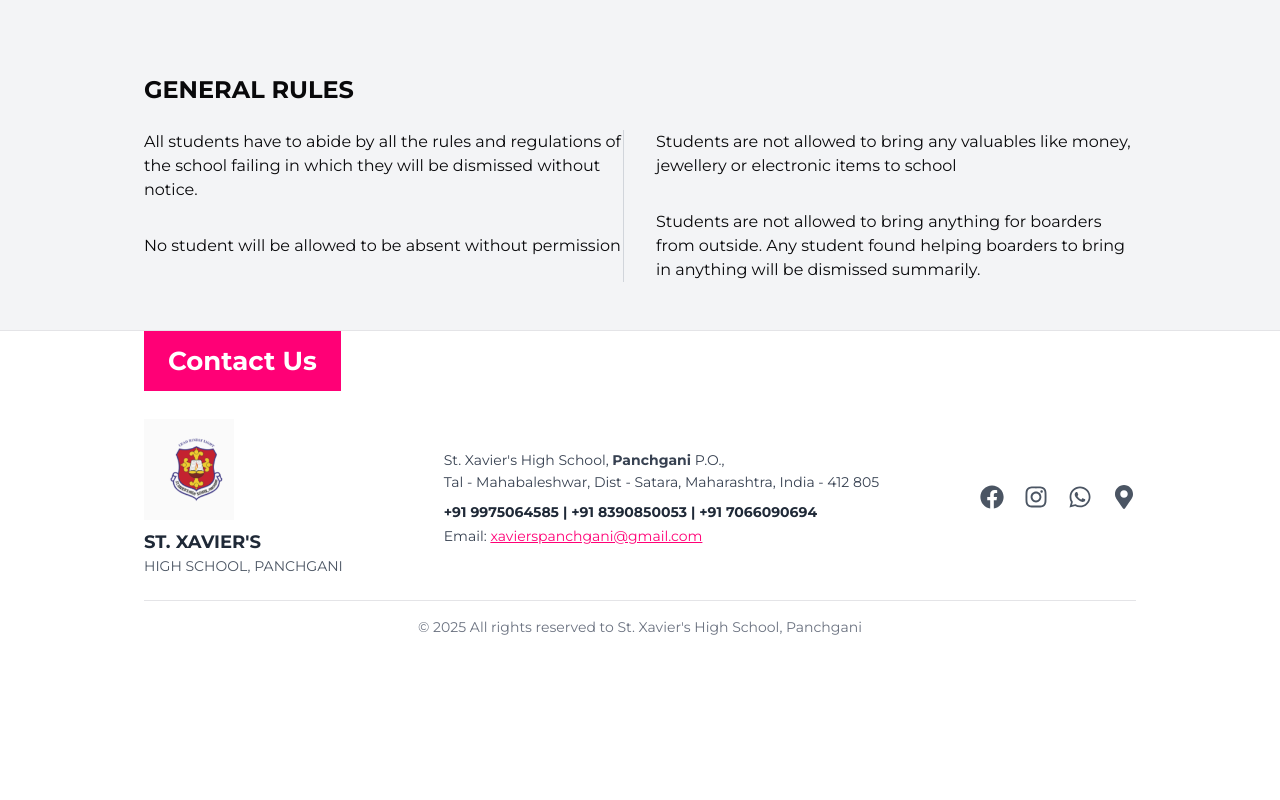
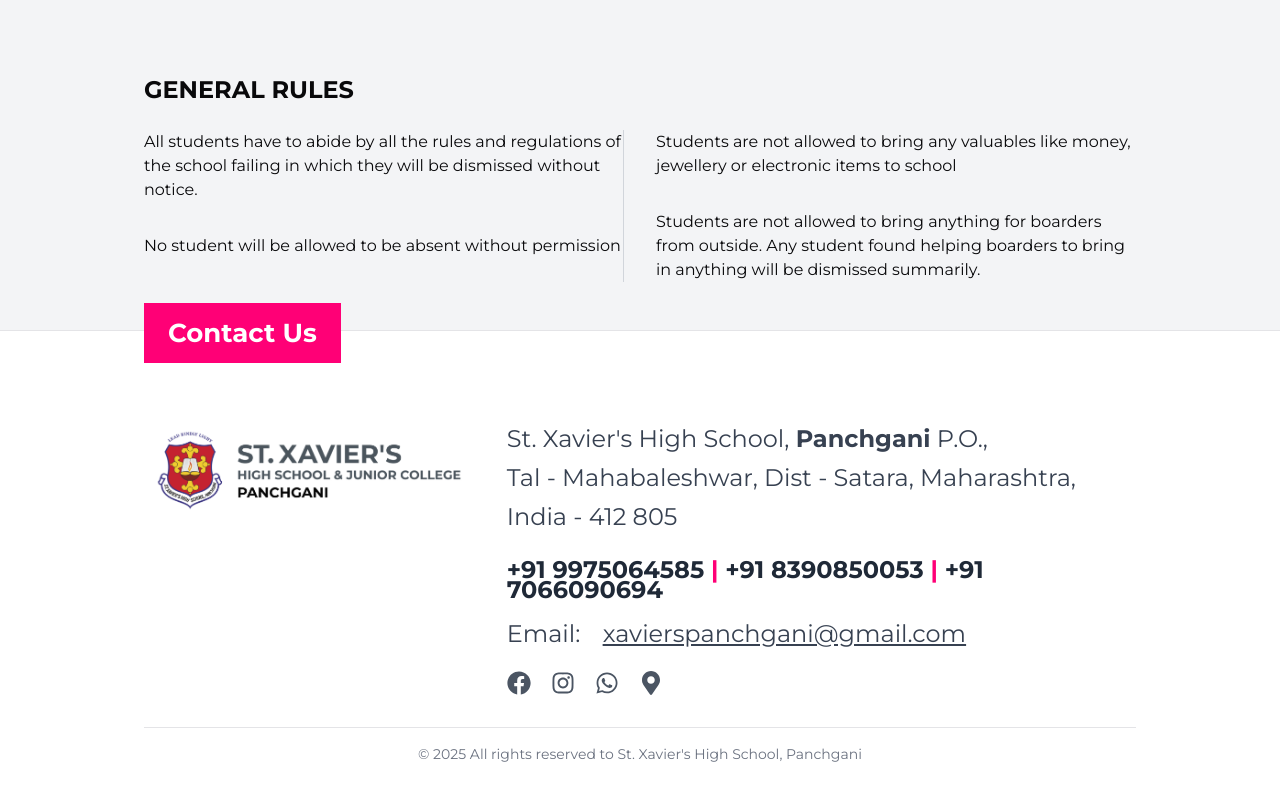
Before and after one commit to govindhansv/StXavier, a Next.js app: page /admissions in a window 1280 px wide. Shown: the part 963-1763 px from the top of the page. Before the commit the page ends 1640 px from the top, so only its background shows below. Built offline with nearby package versions, Linux system fonts and the light colour scheme.

Commit message:
quote added

```diff
--- a/app/components/ContactFooter.jsx
+++ b/app/components/ContactFooter.jsx
@@ -10,45 +10,50 @@ const ContactFooter = () => {
   return (
     <footer className="relative text-gray-700 py-10 border-t px-6 lg:px-36">
       {/* Contact Us Button */}
-
-      <div className="absolute top-0">
-        <button className="bg-[#FF0076] text-white px-6 py-5 text-sm hover:bg-[#FF0076]/90 font-bold lg:text-[26px]">
+      <div className="absolute -top-7 left-6 lg:left-36">
+        <button className="bg-[#FF0076] text-white px-6 py-5 text-sm hover:bg-[#FF0076]/90 font-bold lg:text-[26px] transition-colors">
           Contact Us
         </button>
       </div>
-      <div className="relative mx-auto">
+
+      <div className="max-w-7xl mx-auto">
         {/* Main Content */}
-        <div className="flex flex-col md:flex-row justify-between items-center mt-12">
+        <div className="flex flex-col md:flex-row justify-between items-start gap-8 mt-12">
           {/* Logo and Name */}
-          <div className="flex flex-col items-center md:items-start text-center md:text-left">
+          <div className="w-24 h-24 md:w-1/3 md:h-48 relative flex-shrink-0 mx-auto md:mx-0">
             <Image
-              src="/assets/home/logo.png"
+              src="/assets/logo/logo.png"
               alt="St. Xavier's Logo"
-              width={90}
-              height={90}
+              className="object-contain"
+              width={500}
+              height={500}
             />
-            <h3 className="text-lg font-bold mt-2 text-gray-800">
-              ST. XAVIER'S
-            </h3>
-            <p className="text-sm text-gray-600">HIGH SCHOOL, PANCHGANI</p>
           </div>
 
-          {/* Address and Contact */}
-          <div className="mt-6 md:mt-0 text-center md:text-left">
-            <p className="text-sm leading-relaxed text-gray-700">
+          {/* Address, Contact, and Social Section */}
+          <div className="flex-1 space-y-6">
+            {/* Address */}
+            <div className="text-center md:text-left">
+              <p className="text-sm leading-relaxed text-gray-700 lg:text-[24px]">
                 St. Xavier's High School,{" "}
                 <span className="font-bold">Panchgani</span> P.O.,
                 <br />
                 Tal - Mahabaleshwar, Dist - Satara, Maharashtra, India - 412 805
               </p>
-            <p className="mt-2 text-sm font-bold text-gray-800">
-              +91 9975064585 | +91 8390850053 | +91 7066090694
+            </div>
+
+            {/* Contact Information */}
+            <div className="space-y-2">
+              <p className="text-sm lg:text-[24px] font-bold text-gray-800 text-center md:text-left">
+                +91 9975064585 <span className="text-[#FF0076]">|</span> +91
+                8390850053 <span className="text-[#FF0076]">|</span> +91
+                7066090694
               </p>
-            <p className="mt-1 text-sm text-gray-700">
-              Email:{" "}
+              <p className="text-sm text-gray-700 text-center md:text-left pt-4">
+                <span className="lg:text-[24px] pr-4">Email: </span>
                 <a
                   href="mailto:xavierspanchgani@gmail.com"
-                className="underline text-[#FF0076] hover:text-[#FF0076]"
+                  className="underline lg:text-[24px] hover:text-[#FF0076]/90 transition-colors"
                 >
                   xavierspanchgani@gmail.com
                 </a>
@@ -56,44 +61,30 @@ const ContactFooter = () => {
             </div>
 
             {/* Social Icons */}
-          <div className="mt-6 md:mt-0 flex space-x-5">
+            <div className="flex justify-center md:justify-start space-x-5">
+              {[
+                { Icon: FaFacebook, label: "Facebook" },
+                { Icon: FaInstagram, label: "Instagram" },
+                { Icon: FaWhatsapp, label: "WhatsApp" },
+                { Icon: FaMapMarkerAlt, label: "Location" },
+              ].map(({ Icon, label }) => (
                 <a
+                  key={label}
                   href="#"
                   target="_blank"
                   rel="noopener noreferrer"
-              className="text-gray-600 hover:text-[#FF0076] transition transform hover:scale-110"
+                  className="text-gray-600 hover:text-[#FF0076] transition-all transform hover:scale-110"
+                  aria-label={label}
                 >
-              <FaFacebook size={24} />
+                  <Icon size={24} />
                 </a>
-            <a
-              href="#"
-              target="_blank"
-              rel="noopener noreferrer"
-              className="text-gray-600 hover:text-[#FF0076] transition transform hover:scale-110"
-            >
-              <FaInstagram size={24} />
-            </a>
-            <a
-              href="#"
-              target="_blank"
-              rel="noopener noreferrer"
-              className="text-gray-600 hover:text-[#FF0076] transition transform hover:scale-110"
-            >
-              <FaWhatsapp size={24} />
-            </a>
-            <a
-              href="#"
-              target="_blank"
-              rel="noopener noreferrer"
-              className="text-gray-600 hover:text-[#FF0076] transition transform hover:scale-110"
-            >
-              <FaMapMarkerAlt size={24} />
-            </a>
+              ))}
+            </div>
           </div>
         </div>
 
         {/* Footer Bottom */}
-        <div className="border-t mt-6 pt-4 text-center text-sm text-gray-500">
+        <div className="border-t mt-8 pt-4 text-center text-sm text-gray-500">
           © {new Date().getFullYear()} All rights reserved to St. Xavier's High
           School, Panchgani
         </div>
--- a/app/components/DirectorsMessage.jsx
+++ b/app/components/DirectorsMessage.jsx
@@ -32,7 +32,8 @@ const DirectorsMessage = () => {
 
             {/* Quote mark */}
             <div className="hidden lg:block absolute right-0 -top-20">
-              <span className="text-[#FF0076] text-[200px] font-serif">"</span>
+            <span className="quote text-[#FF0076] text-[160px] font-serif ">"</span>
+
             </div>
 
             <p className="text-base  lg:text-[24px]  lg:w-[796px] font-light pt-4 text-center lg:text-left leading-[34px]">
--- a/app/components/FacilitiesGrid.jsx
+++ b/app/components/FacilitiesGrid.jsx
@@ -50,8 +50,8 @@ const FacilitiesGrid = () => {
   ];
 
   return (
-    <div className="lg:px-36 mx-auto p-8">
-      <div className="grid grid-cols-1 md:grid-cols-2 lg:grid-cols-3 gap-8 mb-8">
+    <div className="lg:px-36 mx-auto py-8 flex flex-col items-center">
+      <div className="grid grid-cols-1 md:grid-cols-2 lg:grid-cols-3 gap-[74px] mb-8 ">
         {facilities.map((facility, index) => (
           <div key={index} className="flex flex-col mb-4">
             <div className="relative  aspect-[4/3]">
--- a/app/components/navbar.jsx
+++ b/app/components/navbar.jsx
@@ -21,21 +21,21 @@ const Navbar = () => {
 
   return (
     <nav className="bg-white fixed top-0 w-full z-50 h-40">
-      <div className="mx-auto px-4 sm:px-6 lg:px-36 flex flex-col justify-center">
+      <div className="mx-auto px-4 sm:px-6 lg:px-24 flex flex-col justify-center">
         {/* Main navbar content */}
         <div className="flex justify-between items-center h-20 md:h-40">
           {/* Logo and School Name */}
           <div className="flex items-center space-x-2 md:space-x-4 flex-1 md:w-2/5">
-            <div className="w-12 h-12 md:w-20 md:h-20 relative flex-shrink-0">
+            <div className="w-12 h-12 md:w-full md:h-auto relative flex-shrink-0">
               <Image
-                src="/assets/home/logo.png"
+                src="/assets/logo/logo.png"
                 alt="St. Xavier's Logo"
                 className="object-contain"
-                width={90}
-                height={90}
+                width={500}
+                height={500}
               />
             </div>
-            <div>
+            {/* <div>
               <h1 className="text-gray-600 font-bold text-sm md:text-lg lg:text-2xl">
                 ST. XAVIER'S
               </h1>
@@ -45,8 +45,9 @@ const Navbar = () => {
               <p className="font-bold text-xs lg:text-sm hidden md:block">
                 PANCHGANI
               </p>
-            </div>
+            </div> */}
           </div>
+          <div className="w-16"></div>
 
           {/* Desktop Navigation */}
           <div className="hidden md:flex flex-col items-center w-3/7">
--- a/app/globals.css
+++ b/app/globals.css
@@ -1,4 +1,5 @@
 @import url("https://fonts.googleapis.com/css2?family=Montserrat:ital,wght@0,100..900;1,100..900&family=Pangolin&display=swap");
+@import url("https://fonts.googleapis.com/css2?family=Secular+One&display=swap");
 
 @tailwind base;
 @tailwind components;
@@ -7,6 +8,12 @@
 body {
   font-family: "Montserrat", serif;
   font-optical-sizing: auto;
+  font-style: normal;
+}
+
+.quote {
+  font-family: "Secular One", serif;
+  font-weight: 400;
   font-style: normal;
 }
 
```
Also changed, not shown: app/components/Testimonials.jsx (+17 -12 lines), public/assets/logo/logo.png (added). Lines whose indentation alone changed are shown as unchanged.
